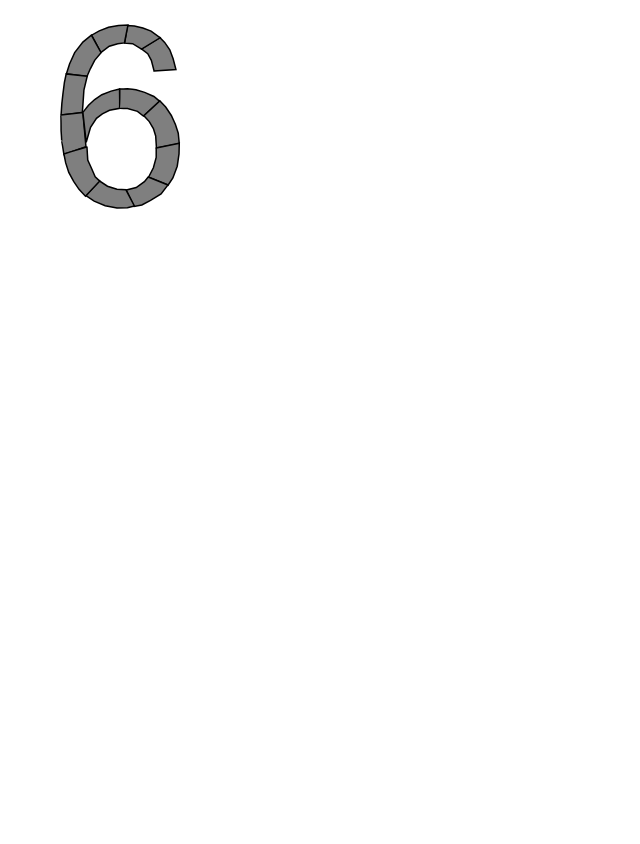
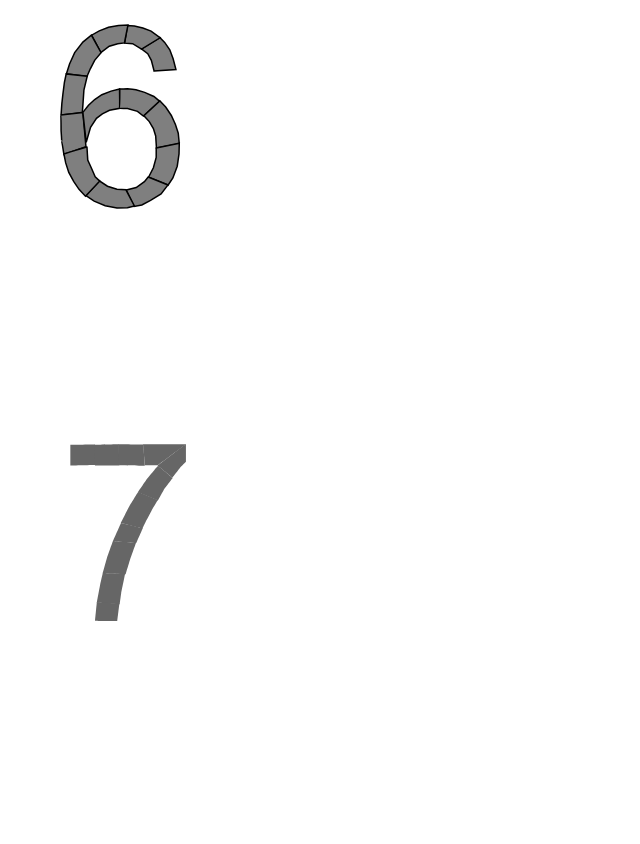
Before and after one commit to BaselSafieh/UIP2, a plain HTML site: page numbers.html in a window 1280 px wide. Shown: the part 2919-3763 px from the top of the page, without its empty margins (0-640 px from the left). Before the commit the page ends 3356 px from the top, so only its background shows below. Drawn offline with Linux system fonts and the light colour scheme.

Commit message:
Update numbers.html

```diff
--- a/numbers.html
+++ b/numbers.html
@@ -195,4 +195,32 @@
 </svg>
 </figure>
  <!-- END NUMBER 6 -->
+
+ <!-- NUMBER 7 -->
+
+<figure>
+<svg width="580" height="400" xmlns="http://www.w3.org/2000/svg">
+ <!-- Created with Method Draw - http://github.com/duopixel/Method-Draw/ -->
+ <g>
+  <title>background</title>
+  <rect fill="#fff" id="canvas_background" height="402" width="582" y="-1" x="-1"/>
+ </g>
+ <g>
+  <title>Number 7</title>
+  <path id="svg_5" d="m22.33766,7.79219c0,0 0,20.77922 0,20.77922c0,0 24.93506,-0.51948 24.93506,-0.51948c0,0 -0.25974,-20.51948 -0.25974,-20.51948c0,0 -24.67532,0.25974 -24.67532,0.25974z" stroke-opacity="null" stroke-width="0" stroke="#000" fill="#666666"/>
+  <path id="svg_7" d="m46.49351,7.79219c0,0 0.51948,20.77922 0.51948,20.77922c0,0 24.67532,0 24.41558,0c-0.25974,0 -0.51948,-21.2987 -0.51948,-21.2987c0,0 -24.41558,0.51948 -24.41558,0.51948z" stroke-opacity="null" stroke-width="0" stroke="#000" fill="#666666"/>
+  <path id="svg_8" d="m71.16883,28.31167c0,0 -0.77922,-21.03896 -0.77922,-21.03896c0,0 24.93506,0.25974 24.93506,0.25974c0,0 1.55844,21.2987 1.55844,21.2987c0,0 -25.71429,-0.51948 -25.71429,-0.51948z" stroke-opacity="null" stroke-width="0" stroke="#000" fill="#666666"/>
+  <path id="svg_9" d="m96.88312,28.31167c0,0 -1.81818,-21.03896 -1.81818,-21.03896c0,0 42.85714,0 42.85714,0c0,0 -28.31169,21.03896 -28.31169,21.03896c0,0 -12.72727,0 -12.72727,0z" stroke-opacity="null" stroke-width="0" stroke="#000" fill="#666666"/>
+  <path id="svg_10" d="m109.61039,28.57141c0,0 14.80519,12.20779 14.80519,12.20779c0,0 8.83117,-11.42857 8.83117,-11.42857c0,0 4.67532,-4.67532 4.67532,-4.67532c0,0 0,-17.66234 0,-17.66234c0,0 -28.31169,21.55844 -28.31169,21.55844z" stroke-opacity="null" stroke-width="0" stroke="#000" fill="#666666"/>
+  <path id="svg_11" d="m110.12987,28.83115c0,0 14.54545,12.20779 14.54545,12.20779c0,0 -8.83117,11.68831 -8.83117,11.68831c0,0 -5.71429,10.64935 -5.97403,10.64935c-0.25974,0 -20,-8.05195 -20,-8.05195c0,0 9.35065,-13.76623 9.35065,-13.76623c0,0 7.53247,-9.09091 7.53247,-9.09091c0,0 3.37662,-3.63636 3.37662,-3.63636z" stroke-opacity="null" stroke-width="0" stroke="#000" fill="#666666"/>
+  <path id="svg_12" d="m90.12987,55.06492c0,0 19.74026,8.05195 19.74026,8.05195c0,0 -6.23377,10.38961 -6.23377,10.38961c0,0 -4.93506,9.35065 -4.93506,9.35065c0,0 -4.15584,8.57143 -4.15584,8.57143c0,0 -21.81818,-5.45455 -21.81818,-5.45455c0,0 4.15584,-8.05195 4.15584,-8.05195c0,0 4.93506,-9.61039 4.93506,-9.61039c0,0 4.67532,-7.53247 4.67532,-7.53247c0,0 3.63636,-5.71429 3.63636,-5.71429z" stroke-opacity="null" stroke-width="0" stroke="#000" fill="#666666"/>
+  <path id="svg_13" d="m72.98701,85.97401c0,0 21.81818,5.19481 21.81818,5.19481c0,0 -6.49351,14.80519 -6.49351,14.80519c0,0 -23.37662,-1.81818 -23.37662,-1.81818c0,0 8.05195,-18.18182 8.05195,-18.18182z" stroke-opacity="null" stroke-width="0" stroke="#000" fill="#666666"/>
+  <path id="svg_14" d="m64.93506,103.89609c0,0 23.11688,1.81818 23.11688,1.81818c0,0 -5.97403,16.88312 -5.97403,16.88312c0,0 -4.41558,14.80519 -4.41558,14.80519c0,0 -23.37662,-1.03896 -23.11688,-1.03896c0.25974,0 4.41558,-15.58442 4.41558,-15.58442c0,0 5.97403,-16.88312 5.97403,-16.88312z" stroke-opacity="null" stroke-width="0" stroke="#000" fill="#666666"/>
+  <path id="svg_15" d="m54.80519,136.10388c0,0 22.33766,0.77922 22.33766,0.51949c0,0.25973 -3.8961,19.22077 -3.8961,19.22077c0,0 -1.55844,11.42857 -1.55844,11.42857c0,0 -22.85714,-1.55844 -22.85714,-1.55844c0,0 3.37662,-18.44156 3.37662,-18.44156c0,0 2.5974,-11.16883 2.5974,-11.16883z" stroke-opacity="null" stroke-width="0" stroke="#000" fill="#666666"/>
+  <path id="svg_16" d="m48.83117,165.19479c0,0 22.5974,1.2987 22.5974,1.2987c0,0 -2.07792,17.4026 -2.07792,17.4026c0,0 -22.33766,0 -22.33766,-0.25973c0,0.25973 1.81818,-18.44156 1.81818,-18.44156z" stroke-opacity="null" stroke-width="0" stroke="#000" fill="#666666"/>
+ </g>
+</svg>
+</figure>
+
+ <!-- END NUMBER 7 -->
 </html>
```
